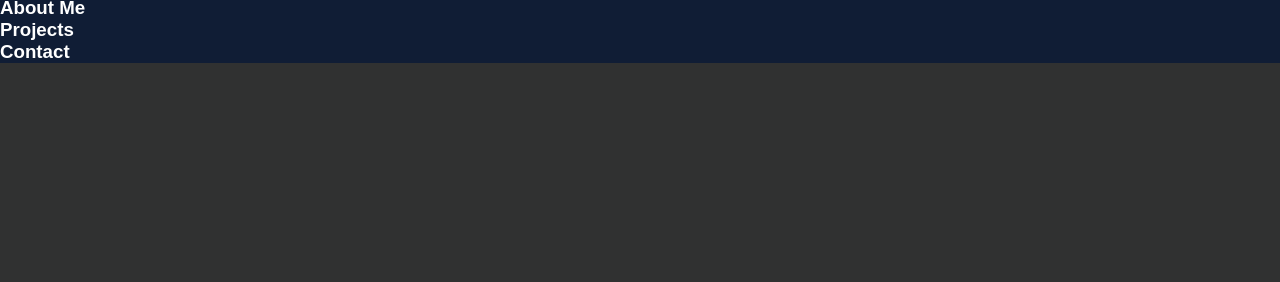
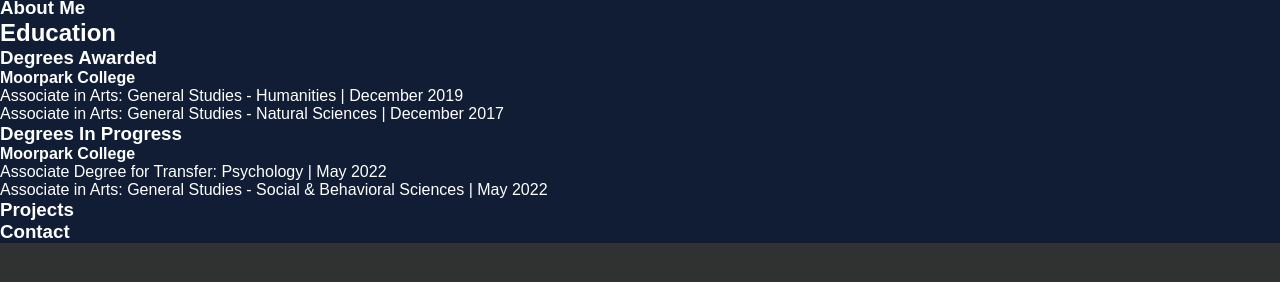
Before and after one commit to Azurene/first-portfolio, a plain HTML site: page index.html in a window 1280 px wide. Shown: the part 40-322 px from the top of the page. Drawn offline with Linux system fonts and the light colour scheme.

Commit message:
added degree information

```diff
--- a/index.html
+++ b/index.html
@@ -40,6 +40,21 @@
     <section class="overview">
         <article id="about-me" class="about-me">
             <h1>About Me</h1>
+            <div class="content">
+                <h2>Education</h2>
+                <h3>Degrees Awarded</h3>
+                <h4>Moorpark College</h4>
+                <ul>
+                    <li>Associate in Arts: General Studies - Humanities | December 2019</li>
+                    <li>Associate in Arts: General Studies - Natural Sciences | December 2017</li>
+                </ul>
+                <h3>Degrees In Progress</h3>
+                <h4>Moorpark College</h4>
+                <ul>
+                    <li>Associate Degree for Transfer: Psychology | May 2022</li>
+                    <li>Associate in Arts: General Studies - Social & Behavioral Sciences | May 2022</li>
+                </ul>
+            </div>
         </article>
         <article id="projects" class="projects">
             <h1>Projects</h1>
```
